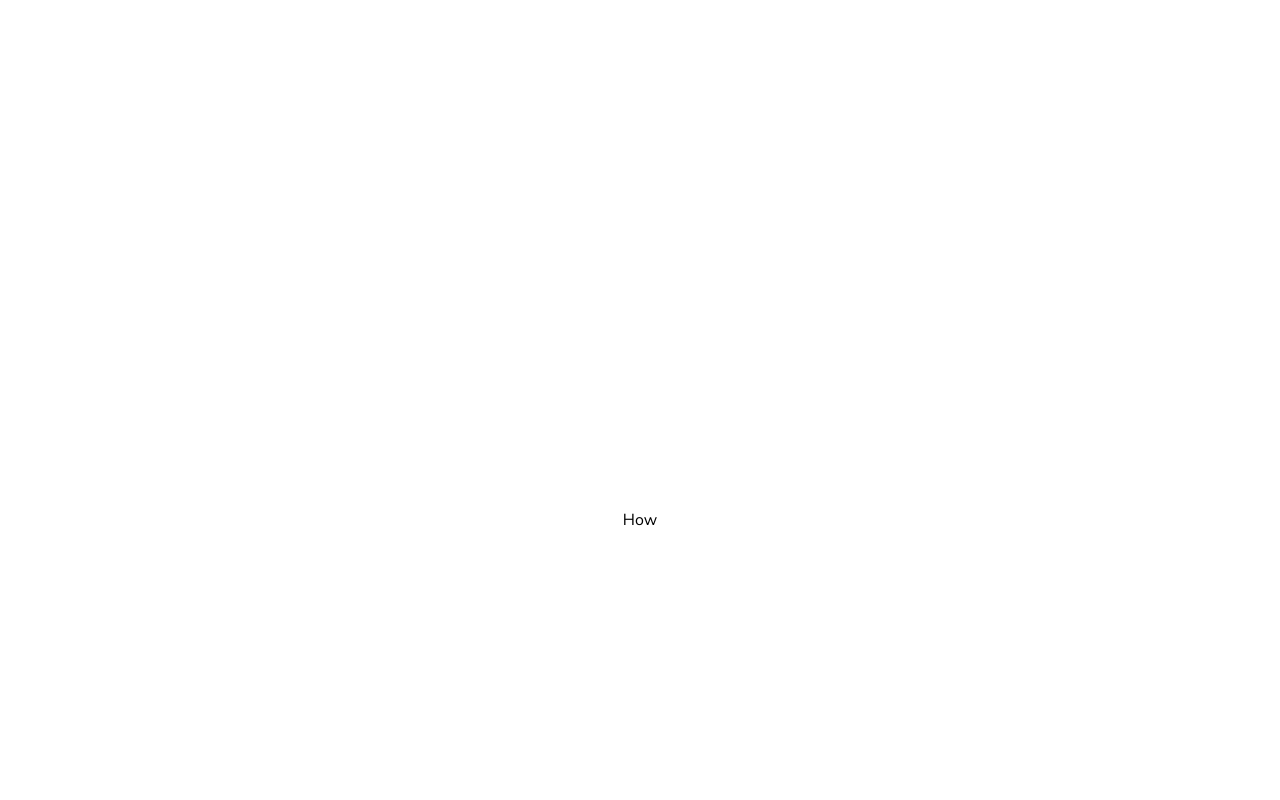
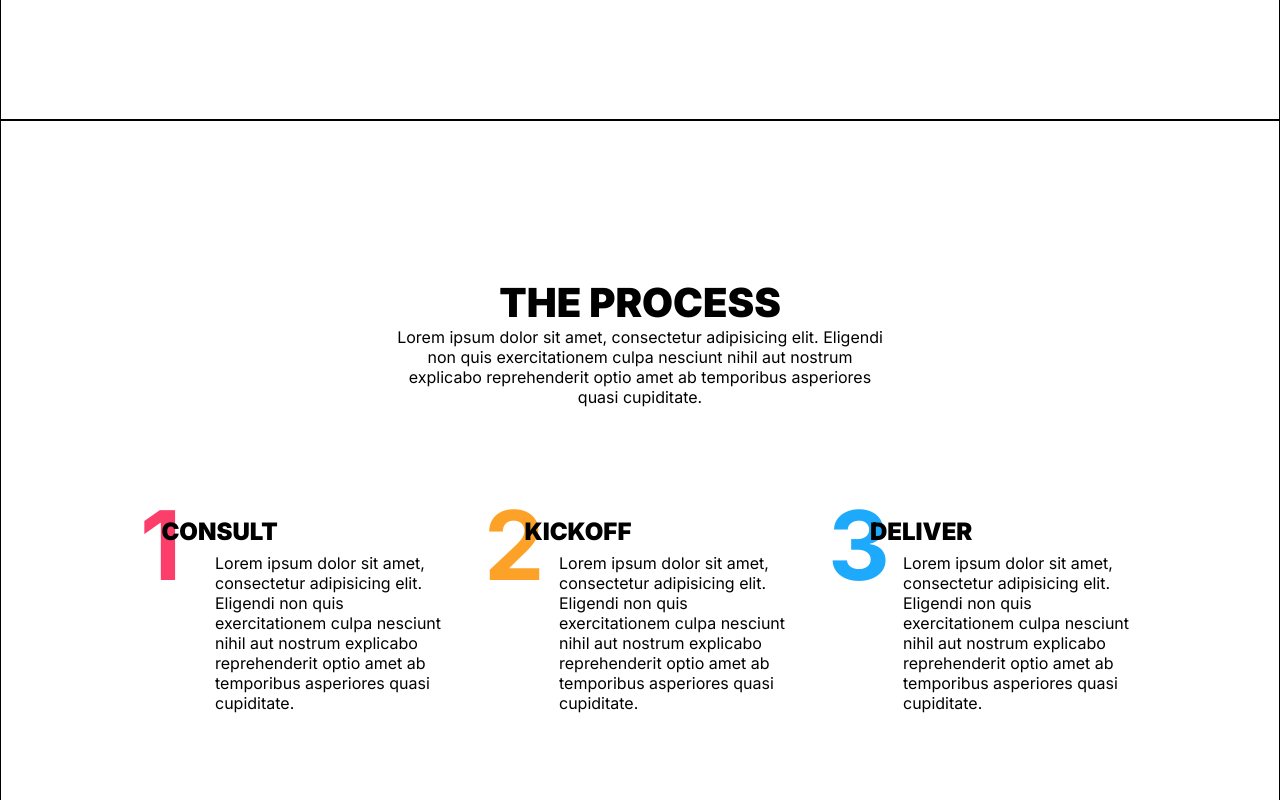
Before and after one commit to wadze213/crework-source, a React (Create React App) app in the folder crework/: page / in a window 1280 px wide. Shown: the part 680-1480 px from the top of the page. Built offline with nearby package versions, Linux system fonts and the light colour scheme.

Commit message:
Landindgsection added - Danil

```diff
--- a/crework/public/index.html
+++ b/crework/public/index.html
@@ -26,7 +26,7 @@
     -->
     <link rel="preconnect" href="https://fonts.googleapis.com">
     <link rel="preconnect" href="https://fonts.gstatic.com" crossorigin>
-    <link href="https://fonts.googleapis.com/css2?family=Inter:wght@100;200;300;400;500;600;700;800;900&family=Nunito+Sans:wght@400;600;700;800;900&display=swap" rel="stylesheet">
+    <link href="https://fonts.googleapis.com/css2?family=Inter:wght@100;200;300;400;500;600;700;800;900&display=swap" rel="stylesheet">
     <!-- GOOGLE FONTS - Inter -->
     <title>React App</title>
   </head>
--- a/crework/src/App.css
+++ b/crework/src/App.css
@@ -1,11 +1,14 @@
 *{
   box-sizing: border-box;
   font-family: 'Inter', sans-serif;
-  font-family: 'Nunito Sans', sans-serif;
+}
+body{
+  margin: 0;
+  padding: 0;
 }
 main{
   width: 100%;
   height: 100%;
-  scroll-snap-type: y mandatory;
-  overflow-y:scroll;
+  /* scroll-snap-type: y mandatory;
+  overflow-y:scroll; */
 }
--- a/crework/src/components/How.js
+++ b/crework/src/components/How.js
@@ -1,10 +1,38 @@
 import React from 'react'
 import './styles.css'
+import './colors.css'
 
 const How = () => {
   return (
-    <section>
-      How
+    <section className='how'>
+        <div className='how-title'>
+            <h2>THE PROCESS</h2>
+            <p>Lorem ipsum dolor sit amet, consectetur adipisicing elit. Eligendi non quis exercitationem culpa nesciunt nihil aut nostrum explicabo reprehenderit optio amet ab temporibus asperiores quasi cupiditate.</p>
+        </div>
+
+        <div className='card-container'>
+            <div className='card'>
+                <div className='card-title'>
+                    <h1 className='card-number pink-text'>1</h1>
+                    <h3 className='card-heading'>CONSULT</h3>
+                </div>
+                <p className='card-description'>Lorem ipsum dolor sit amet, consectetur adipisicing elit. Eligendi non quis exercitationem culpa nesciunt nihil aut nostrum explicabo reprehenderit optio amet ab temporibus asperiores quasi cupiditate. </p>
+            </div>
+            <div className='card'>
+                <div className='card-title'>
+                    <h1 className='card-number orange-text'>2</h1>
+                    <h3 className='card-heading'>KICKOFF</h3>
+                </div>
+                <p className='card-description'>Lorem ipsum dolor sit amet, consectetur adipisicing elit. Eligendi non quis exercitationem culpa nesciunt nihil aut nostrum explicabo reprehenderit optio amet ab temporibus asperiores quasi cupiditate. </p>
+            </div>
+            <div className='card'>
+                <div className='card-title'>
+                    <h1 className='card-number blue-text'>3</h1>
+                    <h3 className='card-heading'>DELIVER</h3>
+                </div>
+                <p className='card-description'>Lorem ipsum dolor sit amet, consectetur adipisicing elit. Eligendi non quis exercitationem culpa nesciunt nihil aut nostrum explicabo reprehenderit optio amet ab temporibus asperiores quasi cupiditate. </p>
+            </div>
+        </div>
     </section>
   )
 }
--- /dev/null
+++ b/crework/src/components/colors.css
@@ -0,0 +1,20 @@
+.pink-text{
+    color: #FC3E6B;
+}
+.pink-bg{
+    background-color: #FC3E6B;
+}
+
+.orange-text{
+    color: #FDA228;
+}
+.orange-bg{
+    background-color: #FDA228;
+}
+
+.blue-text{
+    color: #1DAAFC;
+}
+.blue-bg{
+    background-color: #1DAAFC;
+}
--- a/crework/src/components/styles.css
+++ b/crework/src/components/styles.css
@@ -1,10 +1,93 @@
+/* Parent element styling */
 section{
     display: flex;
     flex-direction: column;
     justify-content: center;
     align-items: center;
     width: 100vw;
-    height: 100vh;
+    min-height: 100vh;
 
-    scroll-snap-align: start;
+    border: 1px solid black;
+    /* scroll-snap-align: start; */
 }
+/* Typography */
+h2{
+    padding: 0;
+    margin: 0;
+    font-weight: 900;
+    font-size: 2.5rem;
+}
+h3{
+    padding: 0;
+    margin: 0;
+    font-weight: 900;
+    font-size: 1.5rem;
+}
+p{
+    padding: 0;
+    margin: 0;
+    font-weight: 400;
+    font-size: 1rem;
+}
+@media screen and (max-width: 450px){
+    h2{
+        font-size: 2rem;
+    }
+    p{
+        font-size: 1rem;
+    }
+}
+/* THE PROCESS section */
+.how{
+    display: flex;
+    gap: 5rem;
+}
+.how-title{
+    max-width: 500px;
+    text-align: center;
+  }
+.card-container{
+    display: flex;
+    max-width: 1000px;
+    gap: 2rem;
+}
+.card-title{
+    display: flex;
+}
+.card-heading{
+    position: relative;
+    right: 20px;
+    top: 30px;
+}
+.card-number{
+    font-size: 6rem;
+    padding: 0;
+    margin: 0;
+}
+.card-description{
+    padding-left: 75px;
+    position: relative;
+    bottom: 50px;
+}
+@media screen and (min-width: 601px) and (max-width: 1000px){
+    .card-description{
+        right: 15px;
+    }
+    .card-container{
+        margin: 0px 40px
+    }
+}
+@media screen and (max-width: 600px){
+    .how{
+        margin: 2rem 0rem;
+        gap: 2.5rem;
+    }
+    .how-title{
+        margin: 0px 20px;
+    }
+    .card-container{
+        flex-direction: column;
+        gap: 0.5rem;
+        margin: 0px 20px;
+    }
+}
```
